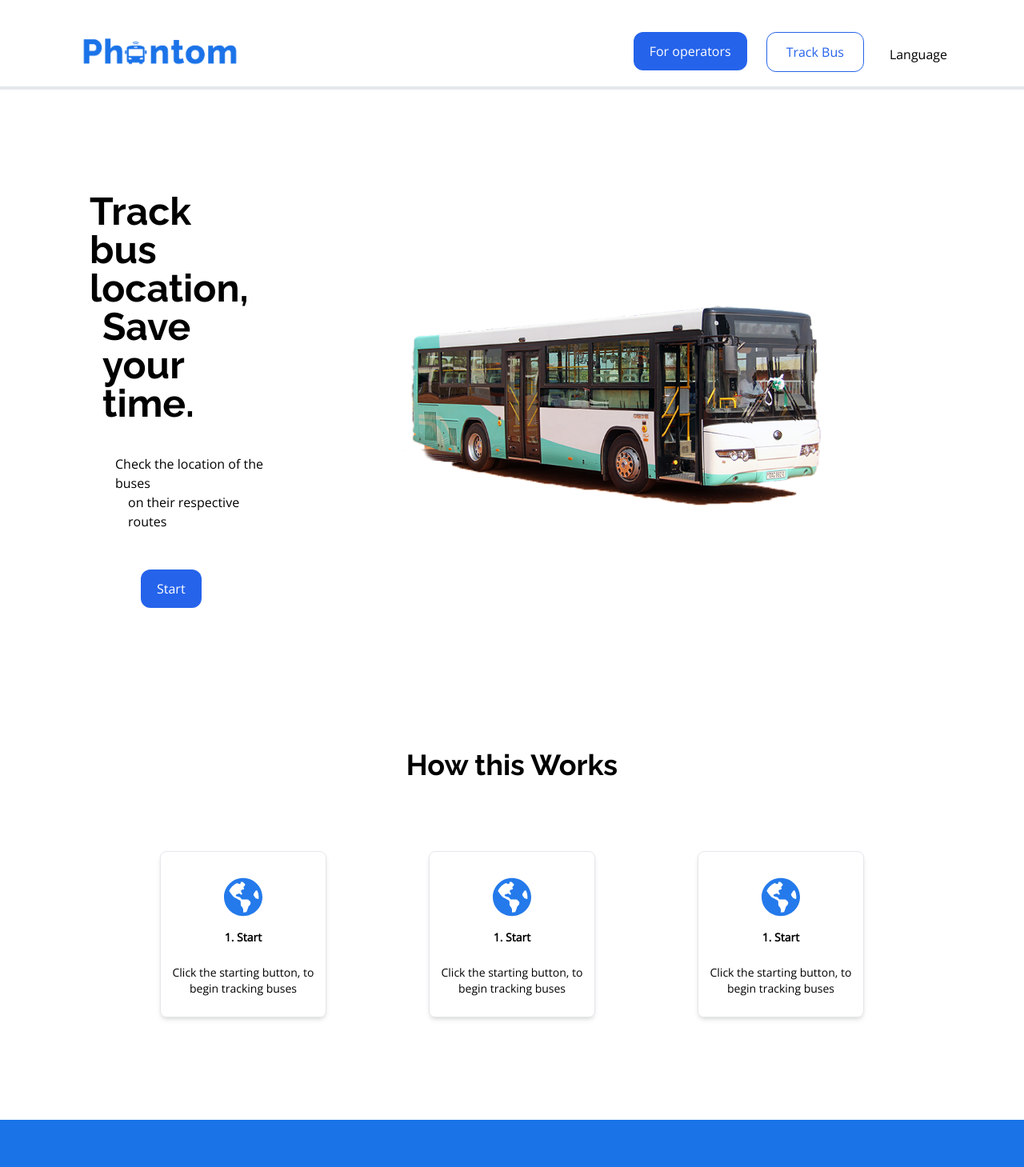
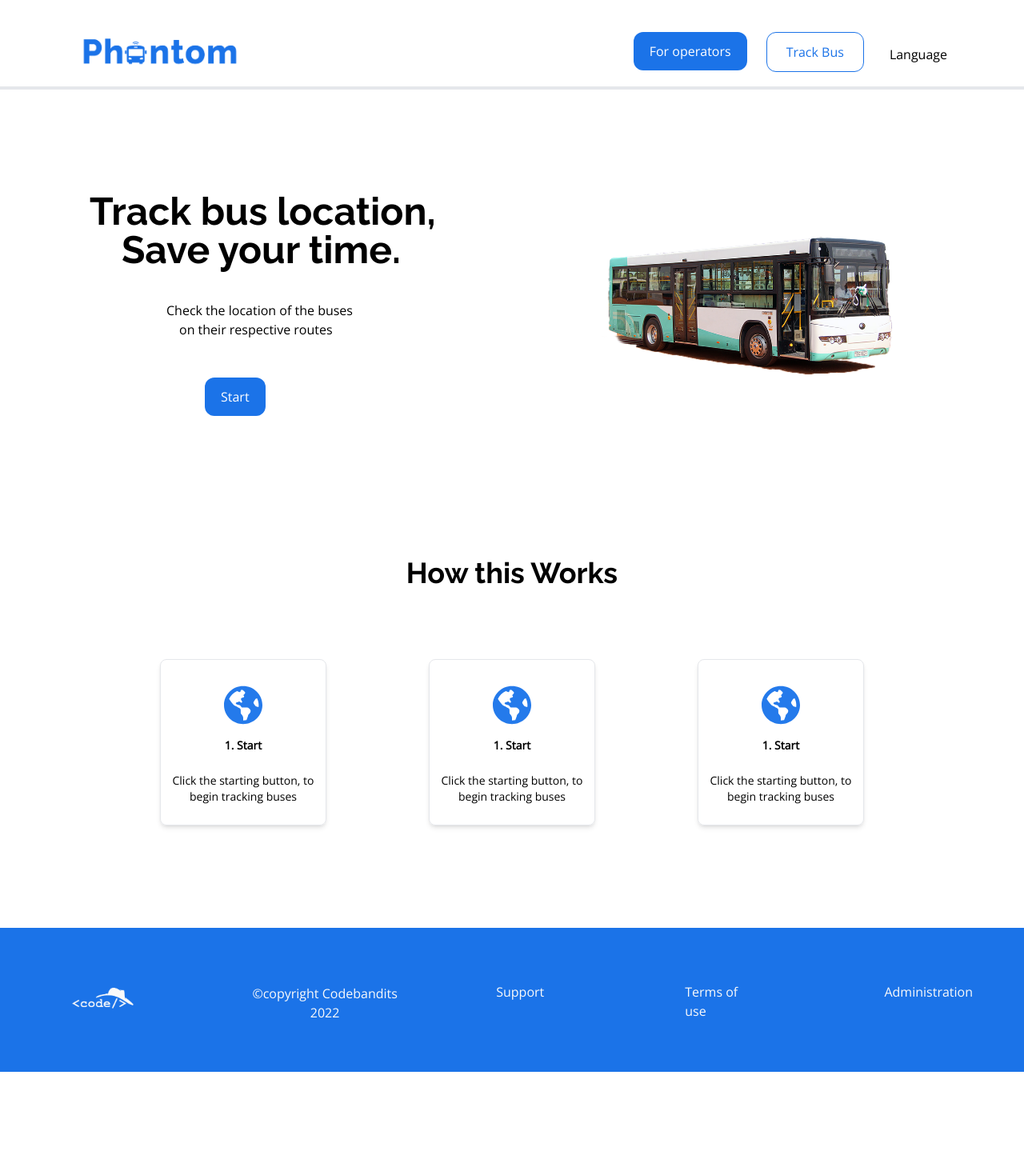
Before and after one commit to atlp-rwanda/phantom-fe-codebandits, a React app: page / in a window 1280 px wide. Shown: the top 1459 px of the page at 80% size. After the commit the page ends 1340 px from the top, so only its background shows below. Built offline with nearby package versions, Linux system fonts and the light colour scheme.

Commit message:
add hover states

```diff
--- a/src/app.css
+++ b/src/app.css
@@ -2,3 +2,8 @@
 @tailwind base;
 @tailwind components;
 @tailwind utilities;
+
+
+.btn {
+    color: #f3f7fc;
+}
--- /dev/null
+++ b/src/components/Burger.js
@@ -0,0 +1,11 @@
+import React from 'react';
+
+const Burger = () => {
+  return (
+    <div>
+      <div className="h-1 w-7 bg-primary mt-1" />
+    </div>
+  );
+};
+
+export default Burger;
--- a/src/components/Footer.js
+++ b/src/components/Footer.js
@@ -1,17 +1,30 @@
 import React from 'react';
+import { Link } from 'react-router-dom';
 import codebandits from '../assets/codebandits.png';
 
 const Footer = () => {
   return (
     <footer className="flex bg-primary text-background font-sans font-sm py-12">
-      <div className="flex flex-col xl:flex-row px-8 text-center">
-        <img src={codebandits} alt="Codebandits" className="w-24 ml-8" />
-        <h3 className="xl:ml-32 mt-6">&copy;copyright Codebandits 2022</h3>
+      <div className="flex flex-col xl:flex-row px-12 text-center items-center">
+        <img
+          src={codebandits}
+          alt="Codebandits"
+          className="w-24 ml-4 xl:ml-8"
+        />
+        <h3 className="xl:ml-32 mt-6 xl:mt-2">
+          &copy;copyright Codebandits 2022
+        </h3>
       </div>
-      <div className="flex flex-col xl:flex-row px-8">
-        <h3 className="xl:ml-40 mt-2 text-md mb-4">Support</h3>
-        <h3 className="xl:ml-40 mt-2 text-md mb-4">Terms of use</h3>
-        <h3 className="xl:ml-40 mt-2 text-md">Administration</h3>
+      <div className="flex flex-col xl:flex-row xl:mt-3 mx-8 md:mx-16 xl:mx-16 ml-auto md:ml-auto">
+        <Link to="/#" className="xl:ml-0 mt-2 text-md mb-4 hover:font-bold">
+          Support
+        </Link>
+        <Link to="/#" className="xl:ml-44 mt-2 text-md mb-4 hover:font-bold">
+          Terms of use
+        </Link>
+        <Link to="/#" className="xl:ml-44 mt-2 text-md hover:font-bold">
+          Administration
+        </Link>
       </div>
     </footer>
   );
--- a/src/components/Header.js
+++ b/src/components/Header.js
@@ -1,5 +1,6 @@
 import React from 'react';
 import Button from './Button.js';
+import Burger from './Burger.js';
 import phantom from '../assets/phantom.png';
 
 const Header = () => {
@@ -13,13 +14,18 @@ const Header = () => {
       <div className="hidden md:flex xl:flex ml-auto mr-20">
         <Button
           name="For operators"
-          styles="bg-blue-600 text-white rounded-xl mt-10 ml-6"
+          styles="bg-primary hover:bg-hover text-white rounded-xl mt-10 ml-6"
         />
         <Button
           name="Track Bus"
-          styles="border border-blue-600 bg-white text-blue-600 rounded-xl mt-10 ml-6 px-6"
+          styles="border border-primary bg-white hover:bg-hover2 text-primary rounded-xl mt-10 ml-6 px-6"
         />
         <h2 className="mt-12 ml-4 py-2 px-4">Language</h2>
+      </div>
+      <div className="md:hidden xl:hidden ml-auto mr-20 mt-12">
+        <Burger />
+        <Burger />
+        <Burger />
       </div>
     </div>
   );
--- a/src/components/Intro.js
+++ b/src/components/Intro.js
@@ -6,20 +6,20 @@ const Intro = () => {
   return (
     <div className="flex flex-col items-center xl:flex-row">
       <div>
-        <h1 className="flex flex-col text-3xl xl:text-5xl font-raleway font-extrabold mx-12 xl:mx-28 mt-12 xl:mt-32">
+        <h1 className="flex flex-col text-3xl md:text-5xl xl:text-5xl font-raleway font-extrabold mx-12 xl:mx-28 mt-12 xl:mt-32">
           <span>Track bus location,</span>
-          <span className="ml-4">Save your time.</span>
+          <span className="ml-4 md:ml-10">Save your time.</span>
         </h1>
-        <p className="flex flex-col text-sm xl:text-base mx-20 xl:ml-36 mt-10">
+        <p className="flex flex-col text-sm md:text-xl xl:text-base mx-20 md:ml-40 xl:ml-52 mt-10">
           <span>Check the location of the buses</span>
           <span className="ml-4">on their respective routes</span>
         </p>
         <Button
           name="Start"
-          styles="bg-blue-600 text-white rounded-3xl mt-12 px-12 py-2 ml-28 xl:ml-44"
+          styles="bg-primary hover:bg-hover text-white rounded-3xl mt-12 px-12 py-2 ml-28 md:ml-52 xl:ml-64"
         />
       </div>
-      <div className="w-full px-20 xl:px-0 xl:ml-auto xl:mr-36 xl:px-20 mt-28">
+      <div className="w-full px-20 xl:w-96 xl:ml-auto xl:mr-36 xl:px-0 mt-28">
         <img src={bus} alt="Bus" />
       </div>
     </div>
--- a/tailwind.config.cjs
+++ b/tailwind.config.cjs
@@ -8,7 +8,8 @@ module.exports = {
       },
       colors: {
         primary: '#1B73E8',
-        hover: '#2f78d8',
+        hover: '#4e8bda',
+        hover2: '#f3f7fc',
         background: '#fafafa'
       }
     }
```
